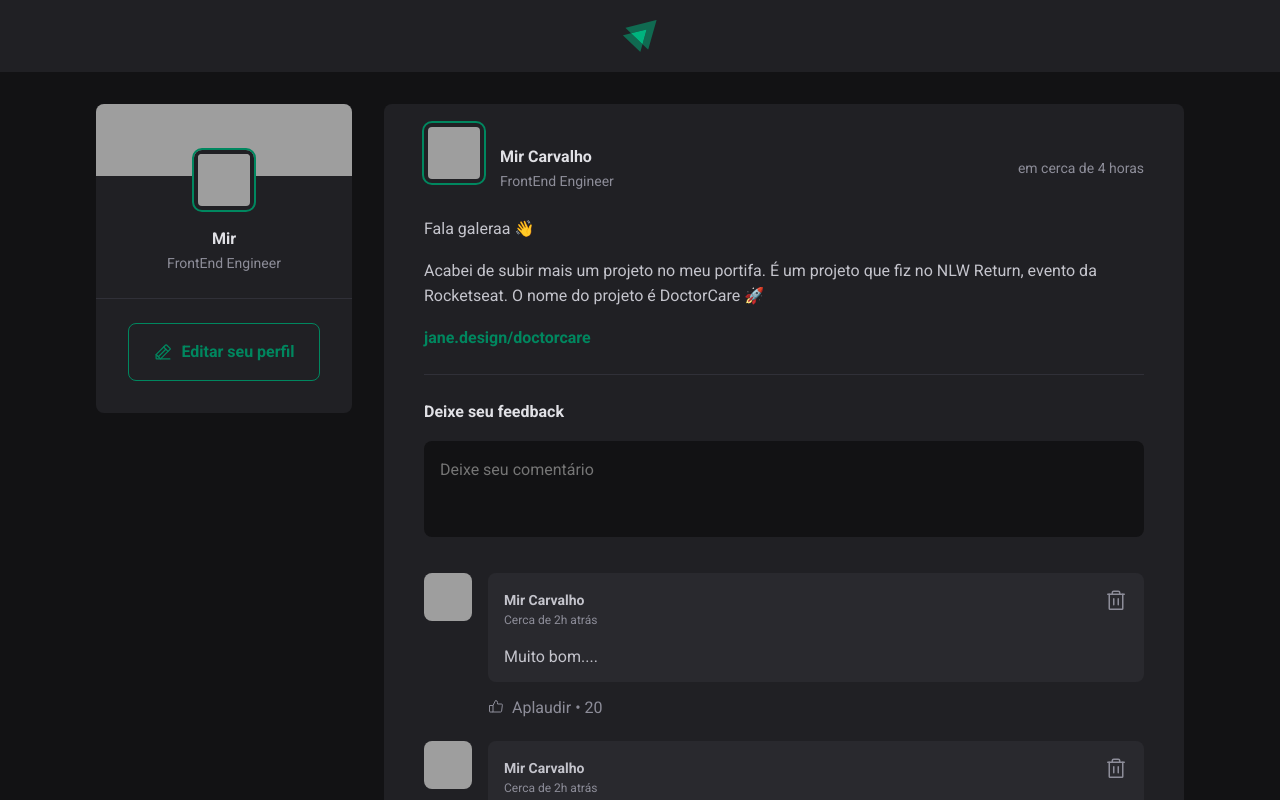
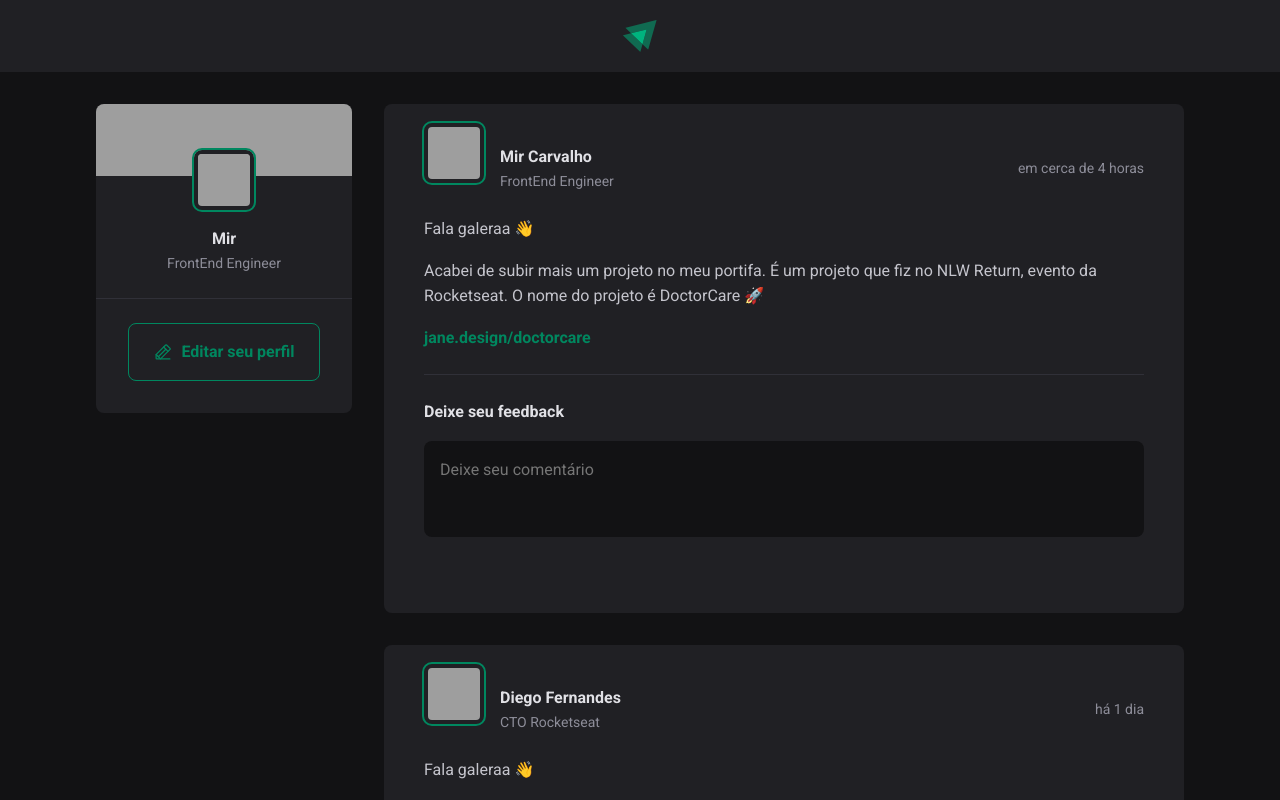
Before and after one commit to deppbrazil/ignite-01-fundamentos-reactjs, a React (Vite) app: page / in a window 1280 px wide. Shown: the top 800 px of the page. Built offline with nearby package versions, Linux system fonts and the light colour scheme; grey boxes are pictures that could not be loaded.

Commit message:
feat: add state in app

```diff
--- a/src/components/Comment.jsx
+++ b/src/components/Comment.jsx
@@ -5,7 +5,7 @@
 const imgAvatar =
   "https://github.com/deppbrazil.png"
 
-export function Comment() {
+export function Comment({ content }) {
   return (
     <div className={styles.comment}>
       <Avatar src={imgAvatar} hasBorder={false} />
@@ -26,7 +26,7 @@
           </header>
 
           <p>
-            Muito bom....
+            {content}
           </p>
         </div>
 
--- a/src/components/Post.jsx
+++ b/src/components/Post.jsx
@@ -1,11 +1,16 @@
 import { format, formatDistanceToNow } from "date-fns";
 import ptBR from "date-fns/locale/pt-BR";
+import { useState } from "react";
 
 import { Avatar } from "./Avatar";
 import { Comment } from "./Comment";
 import styles from "./Post.module.css";
 
 export function Post({ author, publishedAt, content }) {
+  const [comments, setComments] = useState([])
+
+  const [newCommentText, setNewCommentText] = useState("")
+
   const publishedDateFormatted =
     format(publishedAt, "d 'de' LLLL 'às' HH:mm'h'", {
       locale: ptBR
@@ -15,6 +20,17 @@
     locale: ptBR,
     addSuffix: true
   })
+
+  function handleCreateNewComment() {
+    event.preventDefault();
+
+    setComments([...comments, newCommentText]);
+    setNewCommentText("");
+  }
+
+  function handleNewCommentChange() {
+    setNewCommentText(event.target.value);
+  }
 
   return (
     <article className={styles.post}>
@@ -42,11 +58,14 @@
         })}
       </div>
 
-      <form className={styles.comentForm}>
+      <form onSubmit={handleCreateNewComment} className={styles.comentForm}>
         <strong>Deixe seu feedback</strong>
 
         <textarea
+          name="comment"
           placeholder="Deixe seu comentário"
+          value={newCommentText}
+          onChange={handleNewCommentChange}
         />
 
         <footer>
@@ -55,9 +74,9 @@
       </form>
 
       <div className={styles.commentList}>
-        <Comment />
-        <Comment />
-        <Comment />
+        {comments.map(comment => {
+          return <Comment content={comment}/>
+        })}
       </div>
     </article>
   )
```
